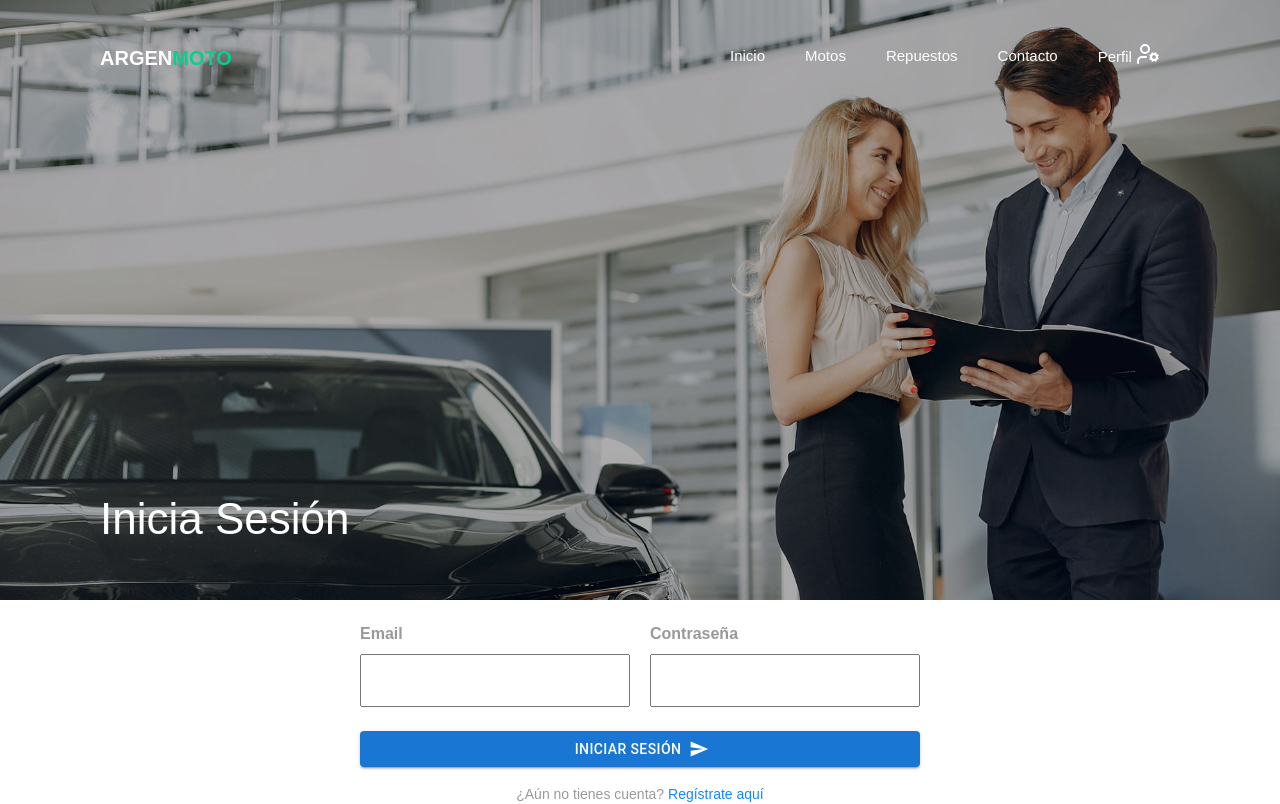
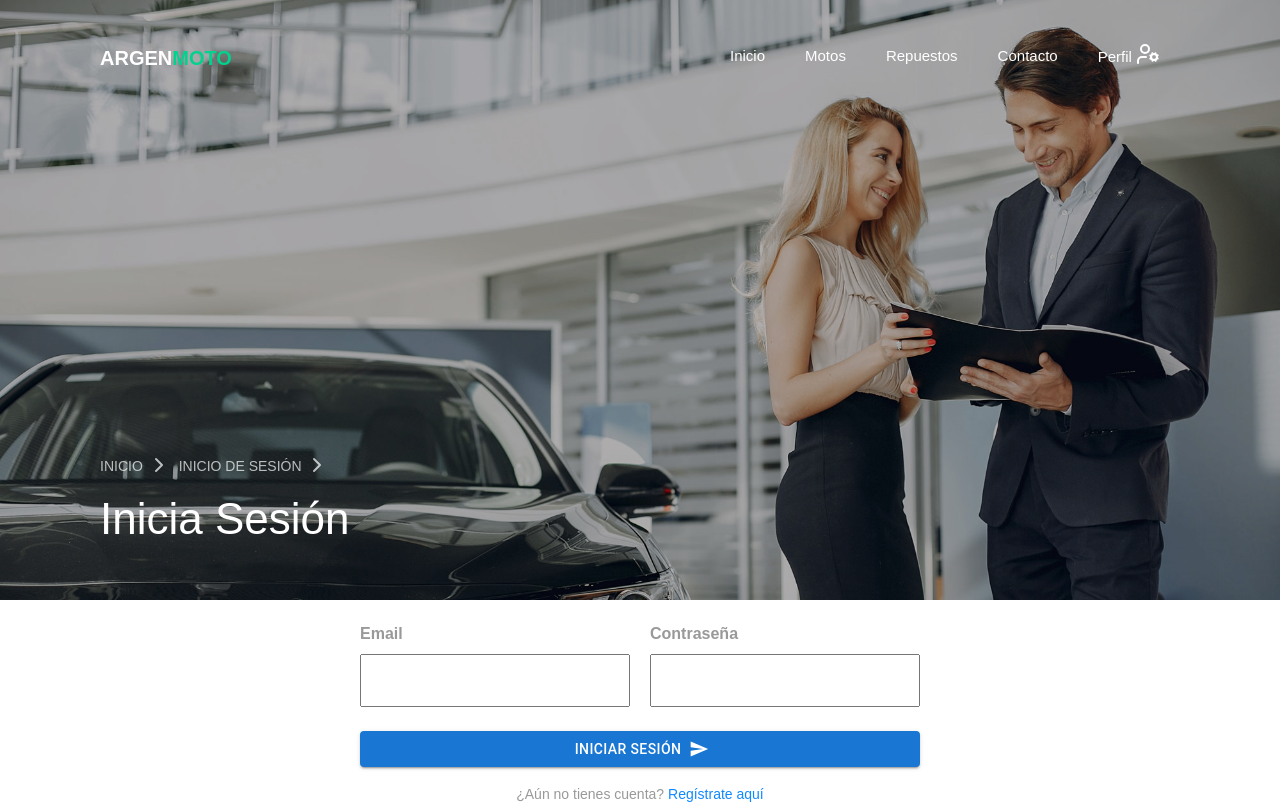
Before and after one commit to r1ky131115/Site-ArgenMoto, a React (Create React App) app: page /login in a window 1280 px wide. Shown: the top 804 px of the page. Built offline with nearby package versions, Linux system fonts and the light colour scheme.

Commit message:
Correcciones de textos y agregados visuales

```diff
--- a/src/components/Sections/AboutSection.tsx
+++ b/src/components/Sections/AboutSection.tsx
@@ -23,7 +23,7 @@ const AboutSection: React.FC = () => {
               <h2 className="mb-4">Bienvenido a ArgenMoto</h2>
 
               <p>
-                cada vehículo cuenta una historia y cada viaje comienza con un sueño.
+                Cada vehículo cuenta una historia y cada viaje comienza con un sueño.
                 Nuestra pasión por la movilidad y la excelencia nos impulsa a ofrecerte solo lo mejor.
                 Explora nuestra amplia gama de autos y encuentra el compañero perfecto para tus aventuras.
                 Confiabilidad, innovación y un servicio excepcional te esperan.
@@ -35,10 +35,10 @@ const AboutSection: React.FC = () => {
 
               <p>
                 <NavLink
-                    to="/"
+                    to="/vehicles"
                     className="btn btn-primary py-2 px-3"
                 >
-                    Search ArticleProps
+                    Navega hacia tu nueva moto
                 </NavLink>
               </p>
             </div>
--- a/src/components/Sections/CounterSection.tsx
+++ b/src/components/Sections/CounterSection.tsx
@@ -94,10 +94,10 @@ const CounterSection: React.FC = () => {
       <div className="overlay"></div>
       <div className="container">
         <div className="row">
-          <CounterItem number={10} label="Year <br>Experienced" startAnimation={startAnimation} />
-          <CounterItem number={205} label="Total <br>Cars" startAnimation={startAnimation} />
-          <CounterItem number={2590} label="Happy <br>Customers" startAnimation={startAnimation} />
-          <CounterItem number={2} label="Total <br>Branches" startAnimation={startAnimation} />
+          <CounterItem number={10} label="Años de <br>Experiencia" startAnimation={startAnimation} />
+          <CounterItem number={205} label="Total <br>Motos vendidas" startAnimation={startAnimation} />
+          <CounterItem number={2590} label="Clientes <br>Felices" startAnimation={startAnimation} />
+          <CounterItem number={2} label="Total de <br>Sucursales" startAnimation={startAnimation} />
         </div>
       </div>
     </section>
--- a/src/components/Sections/FeaturedVehiclesSection.tsx
+++ b/src/components/Sections/FeaturedVehiclesSection.tsx
@@ -40,8 +40,8 @@ const FeaturedVehiclesSection: React.FC<FeaturedAticlesSectionProps> = ({
       <div className="container">
         <div className="row justify-content-center">
           <div className="col-md-12 heading-section text-center mb-5">
-            <span className="subheading">What we offer</span>
-            <h2 className="mb-2">Featured Vehicles</h2>
+            <span className="subheading">Nuestras ofertas!</span>
+            <h2 className="mb-2">Motos destacadas</h2>
           </div>
         </div>
         <div className="row">
--- a/src/pages/LoginPage/LoginPage.tsx
+++ b/src/pages/LoginPage/LoginPage.tsx
@@ -15,12 +15,18 @@ const LoginPage: React.FC = () => {
     return <Navigate to={from} replace />;
   }
 
+  const breadcrumbs = [
+    { text: 'Inicio', url: '/' },
+    { text: 'Inicio de sesión', url: '/login' }
+  ];
+
   // Si no está autenticado, mostrar el formulario de login
   return (
     <>
       <PageHeader
         backgroundImage="/images/bg_3.jpg"
         title="Inicia Sesión"
+        breadcrumbs={breadcrumbs}
       />
       <LoginForm />
     </>
--- a/src/pages/RegisterPage/RegisterPage.tsx
+++ b/src/pages/RegisterPage/RegisterPage.tsx
@@ -3,6 +3,11 @@ import React from 'react';
 import RegisterForm from '../../components/RegisterForm/RegisterForm';
 import PageHeader from '../../components/Header/PageHeader';
 import '../../index.css';
+
+const breadcrumbs = [
+  { text: 'Inicio', url: '/' },
+  { text: 'Registro', url: '/register' }
+];
 
 const RegisterPage: React.FC = () => {
   return (
@@ -10,6 +15,7 @@ const RegisterPage: React.FC = () => {
       <PageHeader
         backgroundImage="/images/bg_3.jpg"
         title="Regístrate"
+        breadcrumbs={breadcrumbs}
       />
       <div className="form-container">
         <RegisterForm />
```
